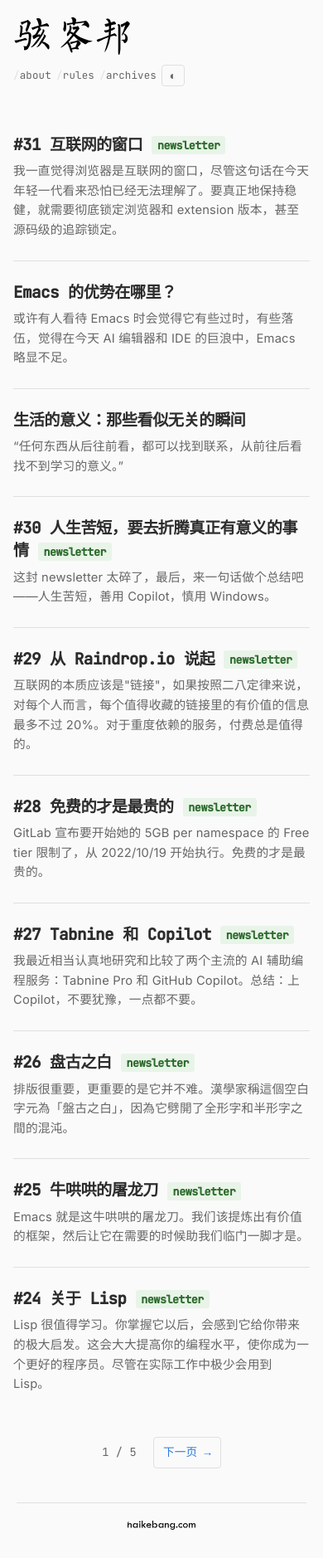
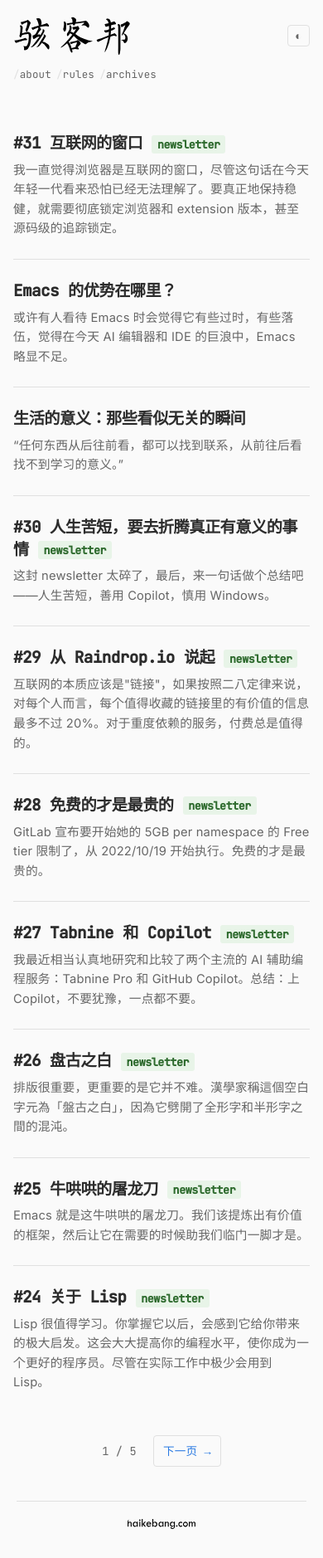
Before and after one commit to haikebangOrg/haikebang.com, a Jekyll site: the page built from index.html, in a window 390 px wide. Shown: the whole page at 83% size. Built offline with Jekyll 4.4.1, drawn with Linux system fonts in a browser that asks for light colours; the list of posts is cut into pages by our own code.

Commit message:
Move theme toggle to logo row for better mobile layout
On mobile: toggle sits top-right next to logo, nav links below.
On desktop: display:contents makes it behave as before (logo left, nav+toggle right).

```diff
--- a/_layouts/default.html
+++ b/_layouts/default.html
@@ -9,14 +9,16 @@
 </head>
 <body>
 <header class="site-header">
-  <div style="display:flex;align-items:center">
-    <a class="logo" href="/"><img src="/images/logo_2path.svg" /></a><span class="cursor-blink">▊</span>
+  <div class="header-top">
+    <div style="display:flex;align-items:center">
+      <a class="logo" href="/"><img src="/images/logo_2path.svg" /></a><span class="cursor-blink">▊</span>
+    </div>
+    <button class="theme-toggle" onclick="toggleTheme()" aria-label="Toggle theme">◐</button>
   </div>
   <nav class="site-nav">
     <a href="/about.html">about</a>
     <a href="/rules.html">rules</a>
     <a href="/archives.html">archives</a>
-    <button class="theme-toggle" onclick="toggleTheme()" aria-label="Toggle theme">◐</button>
   </nav>
 </header>
 <div class="post-content">
--- a/css/style.css
+++ b/css/style.css
@@ -56,6 +56,10 @@
   display: flex;
   align-items: center;
   justify-content: space-between;
+}
+
+.header-top {
+  display: contents;
 }
 
 .logo {
@@ -322,9 +326,14 @@
   .site-header {
     padding: 0 1em;
     flex-direction: column;
-    align-items: flex-start;
-    gap: 0.6em;
+    align-items: stretch;
+    gap: 0.5em;
     margin-top: 1.2em;
+  }
+  .header-top {
+    display: flex;
+    align-items: center;
+    justify-content: space-between;
   }
   .site-nav {
     gap: 0.5em;
```
Also changed, not shown: _layouts/post.html (+5 -3 lines).
